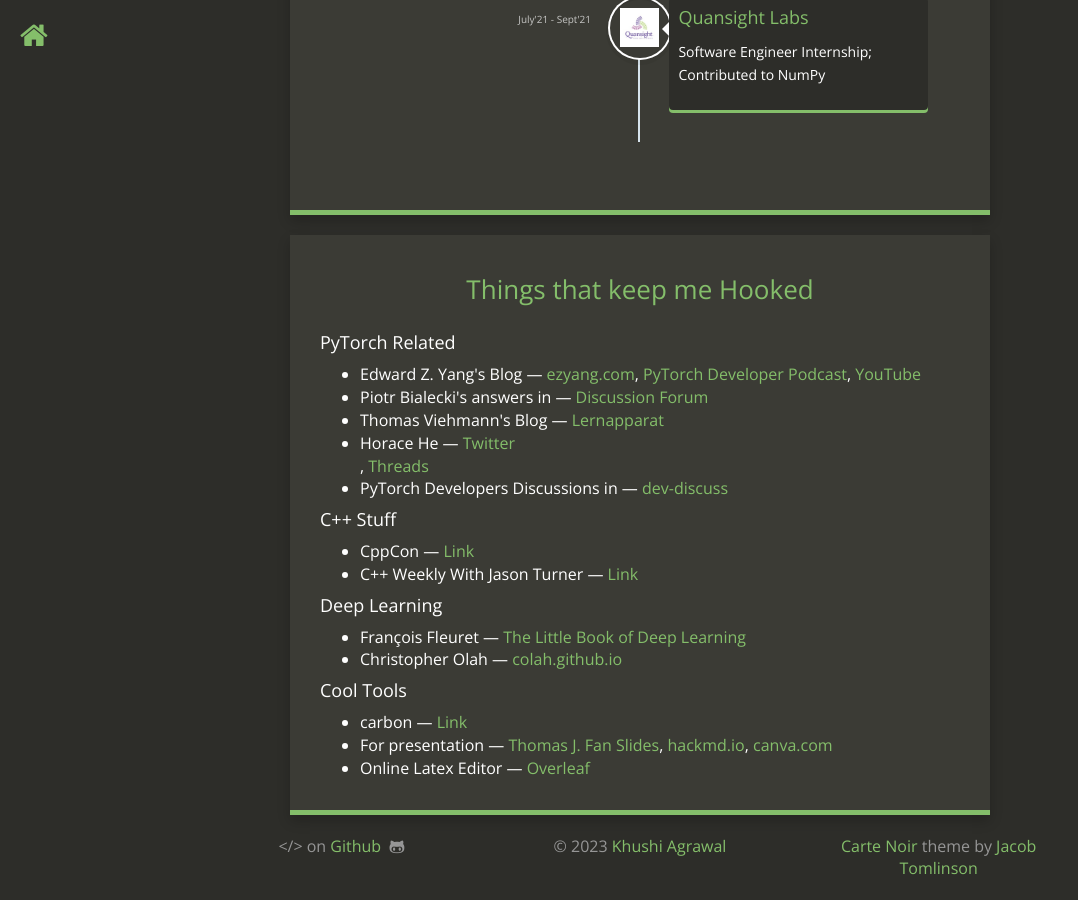
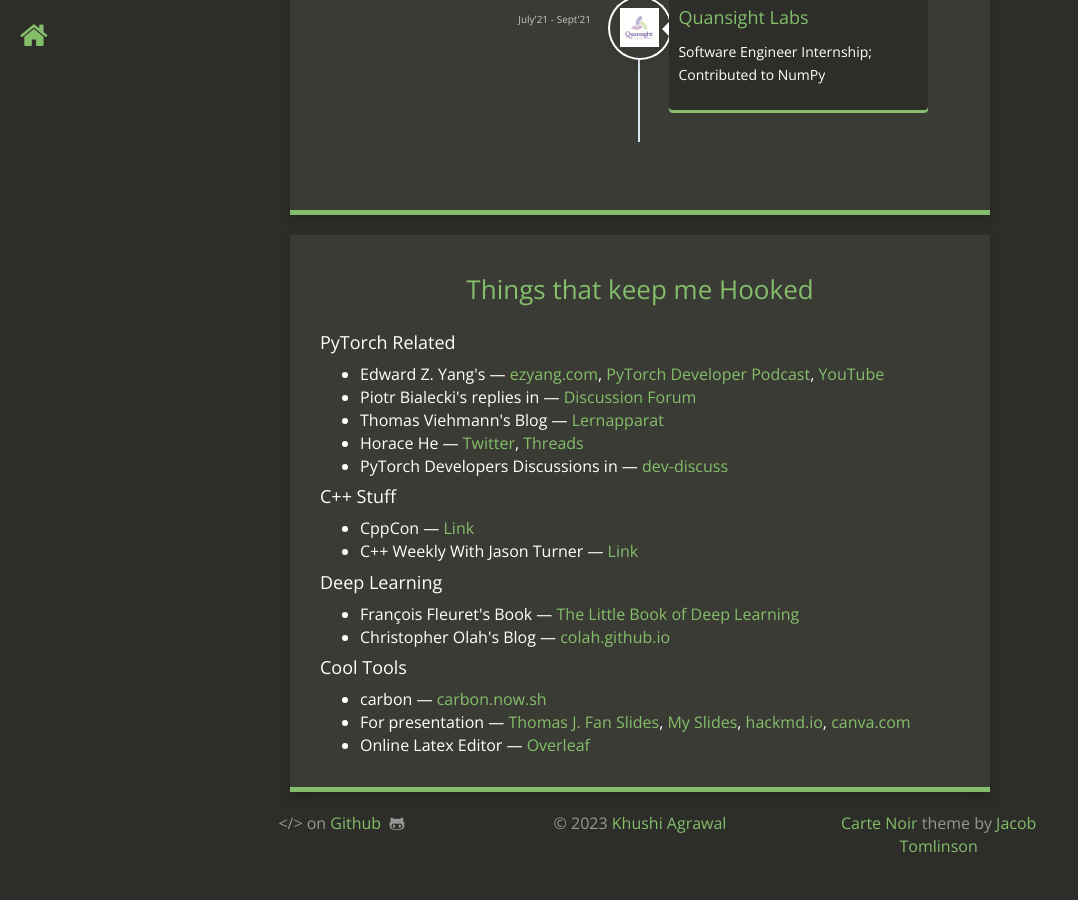
Before and after one commit to khushi-411/khushi-411.github.io, a Jekyll site: the page built from index.html, in a window 1280 px wide and 900 px high, scrolled down 1505 px. Shown: the whole window, without its empty margins (0-1078 px from the left). Built offline with Jekyll 4.4.1, drawn with Linux system fonts in a browser that asks for light colours; nearby versions of some CDN libraries; after the commit the page ends 2382 px from its top, so only the background shows below that.

Commit message:
update recommends

```diff
--- a/index.html
+++ b/index.html
@@ -101,10 +101,10 @@
         <h2>Things that keep me Hooked</h2>
 	<h4>PyTorch Related</h3>
         <ul>
-		<li>Edward Z. Yang's Blog &mdash; <a href="http://ezyang.com/">ezyang.com</a>, <a href="https://pytorch-dev-podcast.simplecast.com/">PyTorch Developer Podcast</a>, <a href="https://www.youtube.com/@edwardzyang/videos">YouTube</a></li>
-		<li>Piotr Bialecki's answers in &mdash; <a href="https://discuss.pytorch.org/">Discussion Forum</a></li>
+		<li>Edward Z. Yang's &mdash; <a href="http://ezyang.com/">ezyang.com</a>, <a href="https://pytorch-dev-podcast.simplecast.com/">PyTorch Developer Podcast</a>, <a href="https://www.youtube.com/@edwardzyang/videos">YouTube</a></li>
+		<li>Piotr Bialecki's replies in &mdash; <a href="https://discuss.pytorch.org/">Discussion Forum</a></li>
 		<li>Thomas Viehmann's Blog &mdash; <a href="https://lernapparat.de/">Lernapparat</a></li>
-		<li>Horace He &mdash; <a href="https://twitter.com/cHHillee">Twitter</a></li>, <a href="https://www.threads.net/@chhilleee">Threads</a></li>
+		<li>Horace He &mdash; <a href="https://twitter.com/cHHillee">Twitter</a>, <a href="https://www.threads.net/@chhilleee">Threads</a></li>
 		<li>PyTorch Developers Discussions in &mdash; <a href="https://dev-discuss.pytorch.org/">dev-discuss</a></li>
 
 	</ul>
@@ -118,15 +118,15 @@
 
 	<h4>Deep Learning</h4>
         <ul>
-                <li>François Fleuret &mdash; <a href="https://fleuret.org/public/lbdl.pdf">The Little Book of Deep Learning</a></li>
-		<li>Christopher Olah &mdash; <a href="http://colah.github.io/">colah.github.io</a></li>
+                <li>François Fleuret's Book &mdash; <a href="https://fleuret.org/public/lbdl.pdf">The Little Book of Deep Learning</a></li>
+		<li>Christopher Olah's Blog &mdash; <a href="http://colah.github.io/">colah.github.io</a></li>
 
         </ul>
 
 	<h4>Cool Tools</h4>
         <ul>
-                <li>carbon &mdash; <a href="https://carbon.now.sh/">Link</a></li>
-		<li>For presentation &mdash; <a href="https://github.com/thomasjpfan/slides-template-hugo">Thomas J. Fan Slides</a>, <a href="https://hackmd.io/">hackmd.io</a>, <a href="https://www.canva.com/">canva.com</a></li>
+                <li>carbon &mdash; <a href="https://carbon.now.sh/">carbon.now.sh</a></li>
+		<li>For presentation &mdash; <a href="https://github.com/thomasjpfan/slides-template-hugo">Thomas J. Fan Slides</a>, <a href="https://github.com/khushi-411/gsoc-cupy-talk">My Slides</a>, <a href="https://hackmd.io/">hackmd.io</a>, <a href="https://www.canva.com/">canva.com</a></li>
 		<li>Online Latex Editor &mdash; <a href="https://www.overleaf.com">Overleaf</a></li>
 
         </ul>
```
